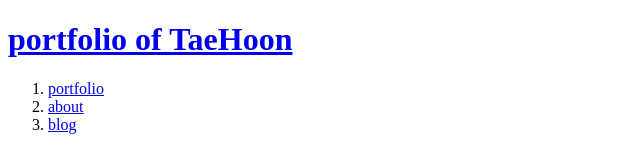
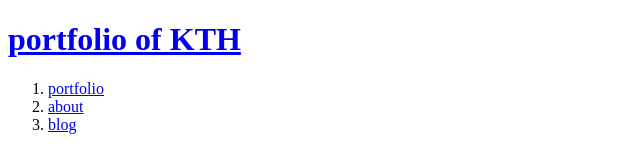
Before and after one commit to KTH-life/portfolio-web-site, a plain HTML site: page blog.html in a window 1280 px wide. Shown: the top 159 px of the page, without its empty margins (0-640 px from the left). Drawn offline with Linux system fonts and the light colour scheme.

Commit message:
ver 1.1
title 수정

```diff
--- a/blog.html
+++ b/blog.html
@@ -1,11 +1,11 @@
 <!DOCTYPE HTML>
 <html>
   <head>
-    <title>portfolio of TaeHoon</title>
+    <title>portfolio of KTH</title>
     <meta charset="utf-8">
   </head>
   <body>
-    <h1><a href="index.html">portfolio of TaeHoon</a></h1>
+    <h1><a href="index.html">portfolio of KTH</a></h1>
     <ol>
       <li><a href="portfolio.html">portfolio</a></li>
       <li><a href="about.html">about</li>
```
Also changed, not shown: about.html (+1 -1 lines), index.html (+2 -2 lines), portfolio.html (+1 -1 lines).
